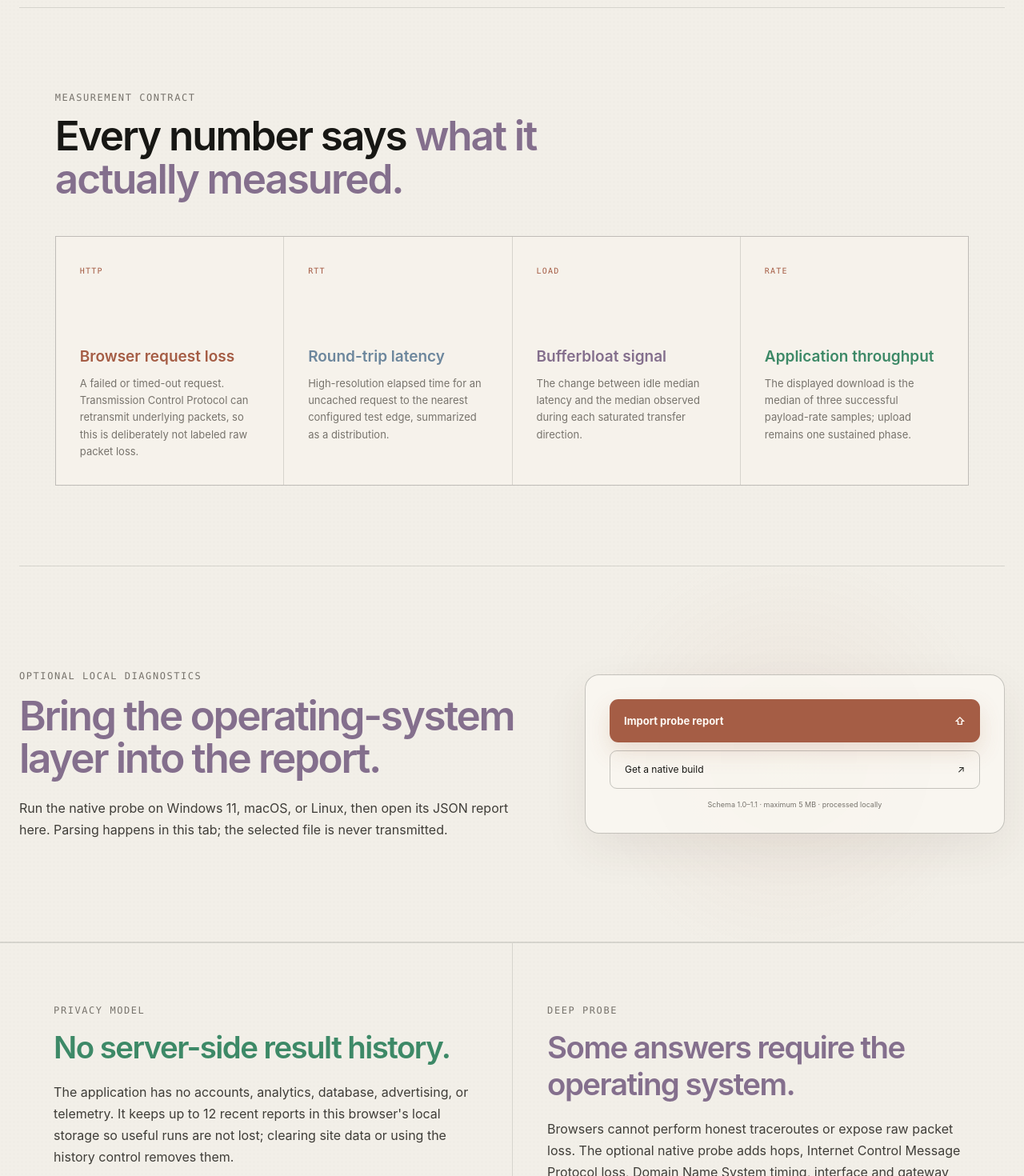
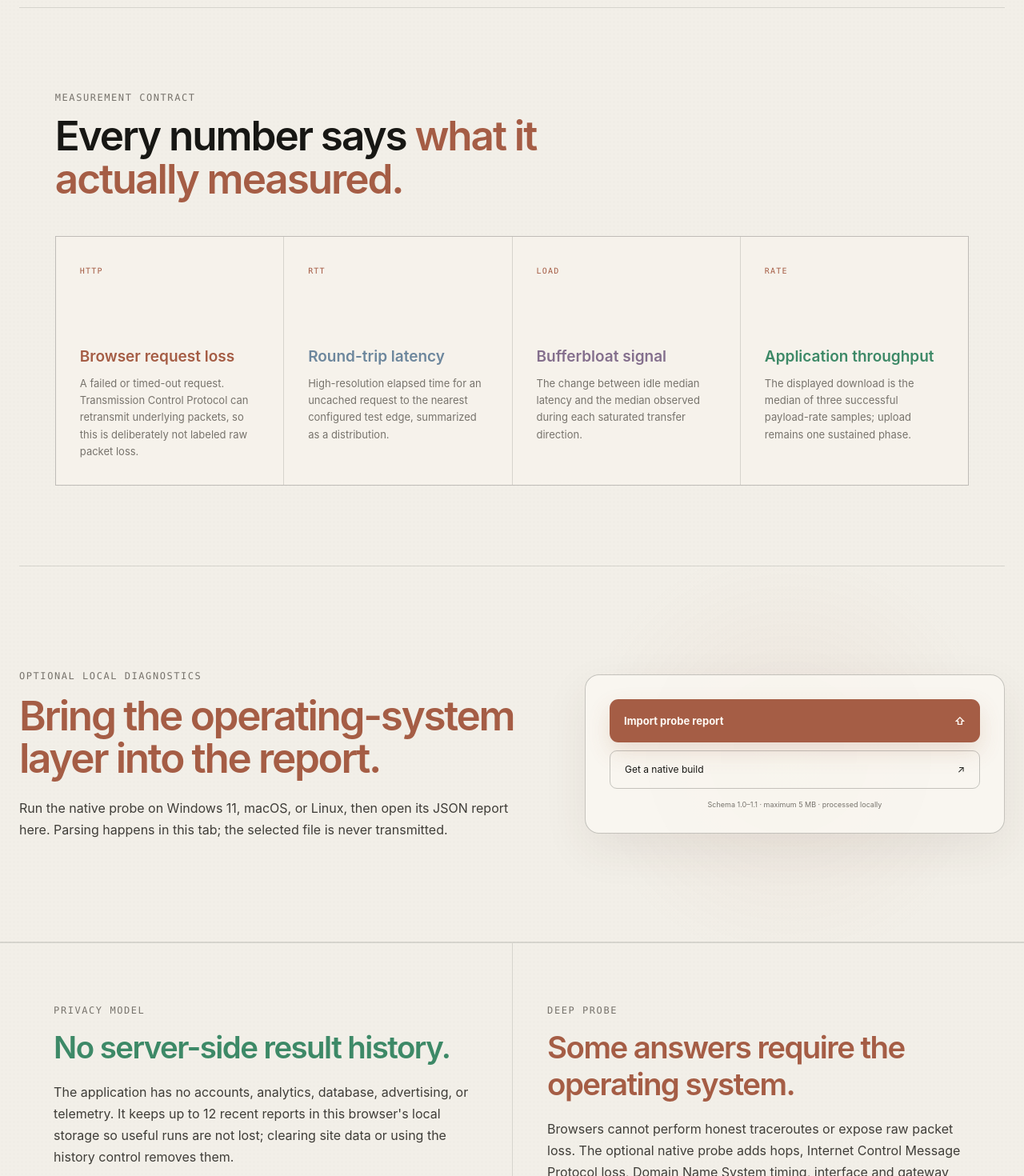
Before and after one commit to JohnnyZLi/Network-Diagnostics-Suite, a React (Vite) app: page / in a window 1280 px wide. Shown: the part 1620-3090 px from the top of the page at 80% size. Built offline with nearby package versions, Linux system fonts and the light colour scheme.

Commit message:
Use terracotta for decorative text accents (#25)
* Add unified typography accent

* Import unified typography accent

```diff
--- a/src/main.tsx
+++ b/src/main.tsx
@@ -8,9 +8,10 @@ import "./ui-polish.css";
 import "./transfer-color.css";
 import "./full-bleed-layout.css";
 import "./portfolio-dots.css";
+import "./typography-accent.css";
 
 createRoot(document.getElementById("root")!).render(
   <StrictMode>
     <App />
-  </StrictMode>
+  </StrictMode>,
 );
--- /dev/null
+++ b/src/typography-accent.css
@@ -0,0 +1,16 @@
+/* Terracotta is the sole decorative typography accent.
+   Data series, category markers, grades, and semantic states retain their colors. */
+
+.text-blue,
+.text-violet,
+.text-green {
+  color: var(--accent);
+}
+
+.preview-grid article h3,
+.methodology-grid article h3,
+.deep-probe__intro h2,
+.information-panel h2,
+.transfer-direction > header > small {
+  color: var(--accent);
+}
```
